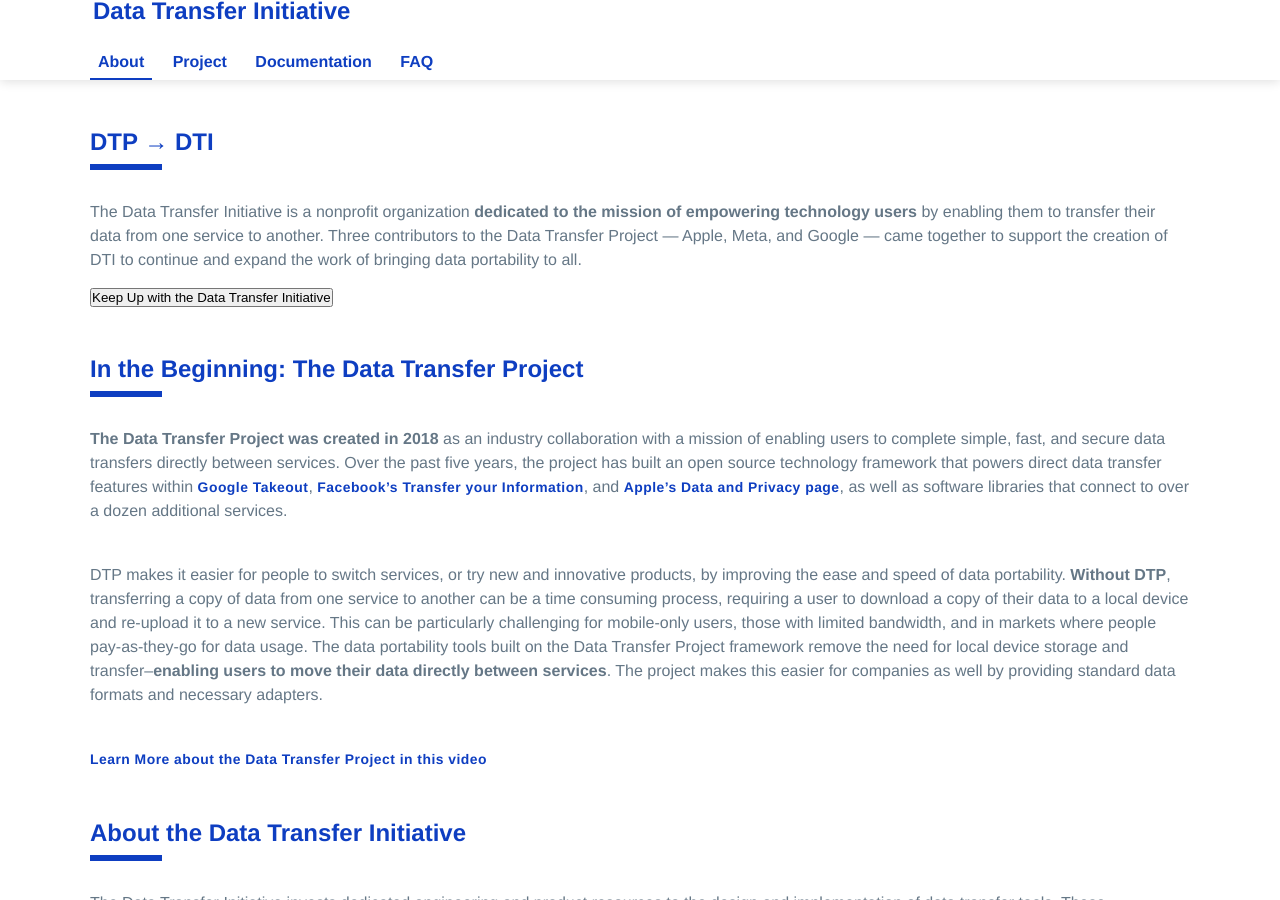
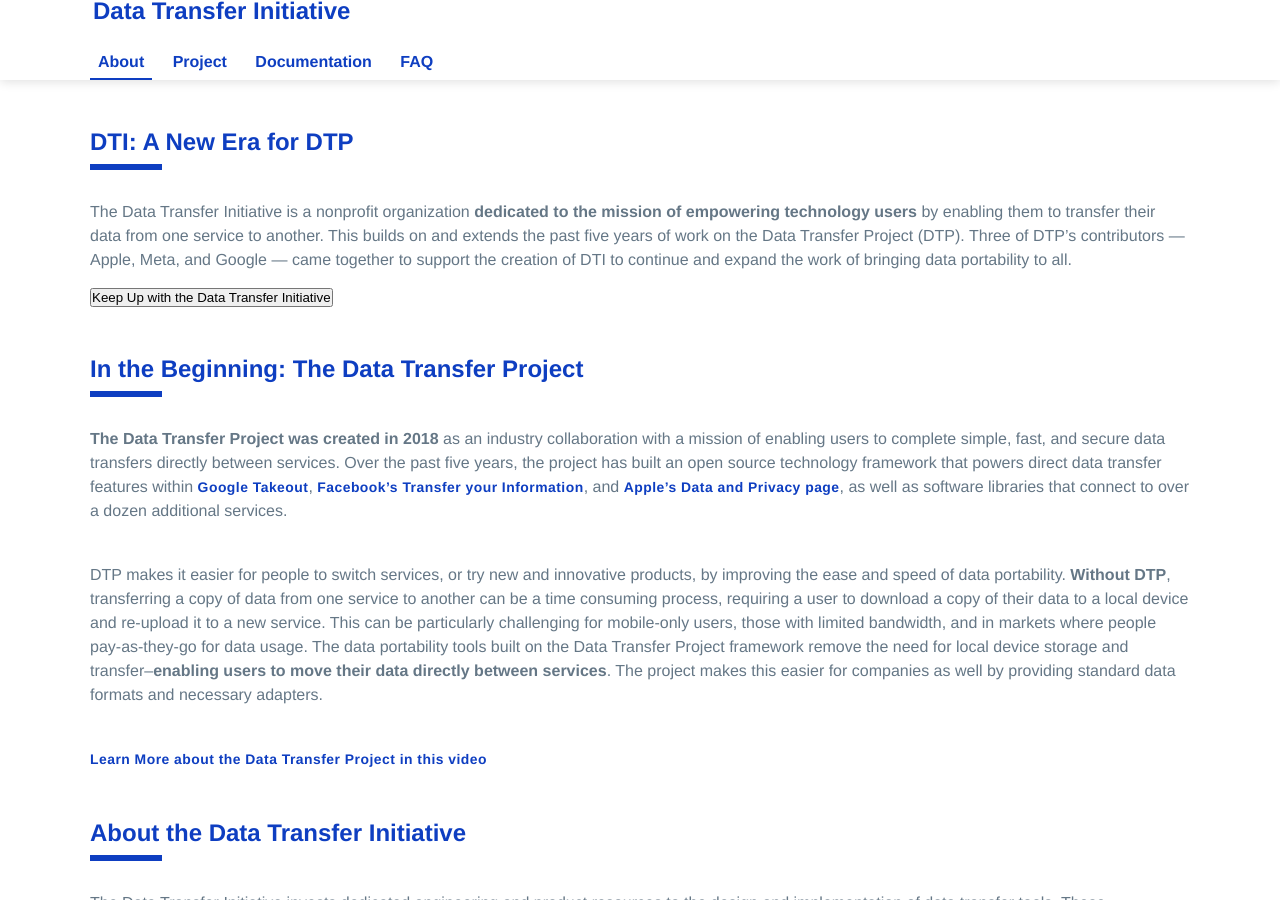
Before and after one commit to dtinit/dtinit.github.io, a Jekyll site: the page built from index.md, in a window 1280 px wide and 900 px high. Built offline with Jekyll 4.4.1, drawn with Linux system fonts in a browser that asks for light colours; our own code applies the rules of GitHub Pages for plain Markdown files; comment, search, counter and statistics services are not loaded.

Commit message:
Update index.md

```diff
--- a/index.md
+++ b/index.md
@@ -1,8 +1,8 @@
 <div class="section" markdown="1">
-## DTP → DTI
+## DTI: A New Era for DTP
 <div class="mustache">
 </div>
-The Data Transfer Initiative is a nonprofit organization **dedicated to the mission of empowering technology users** by enabling them to transfer their data from one service to another. Three contributors to the Data Transfer Project &#8212; Apple, Meta, and Google &#8212; came together to support the creation of DTI to continue and expand the work of bringing data portability to all.
+The Data Transfer Initiative is a nonprofit organization **dedicated to the mission of empowering technology users** by enabling them to transfer their data from one service to another. This builds on and extends the past five years of work on the Data Transfer Project (DTP). Three of DTP's contributors &#8212; Apple, Meta, and Google &#8212; came together to support the creation of DTI to continue and expand the work of bringing data portability to all.
 </div>
 
 <button onclick="window.location.href='#mc_embed_signup_scroll';">Keep Up with the Data Transfer Initiative</button>
```
